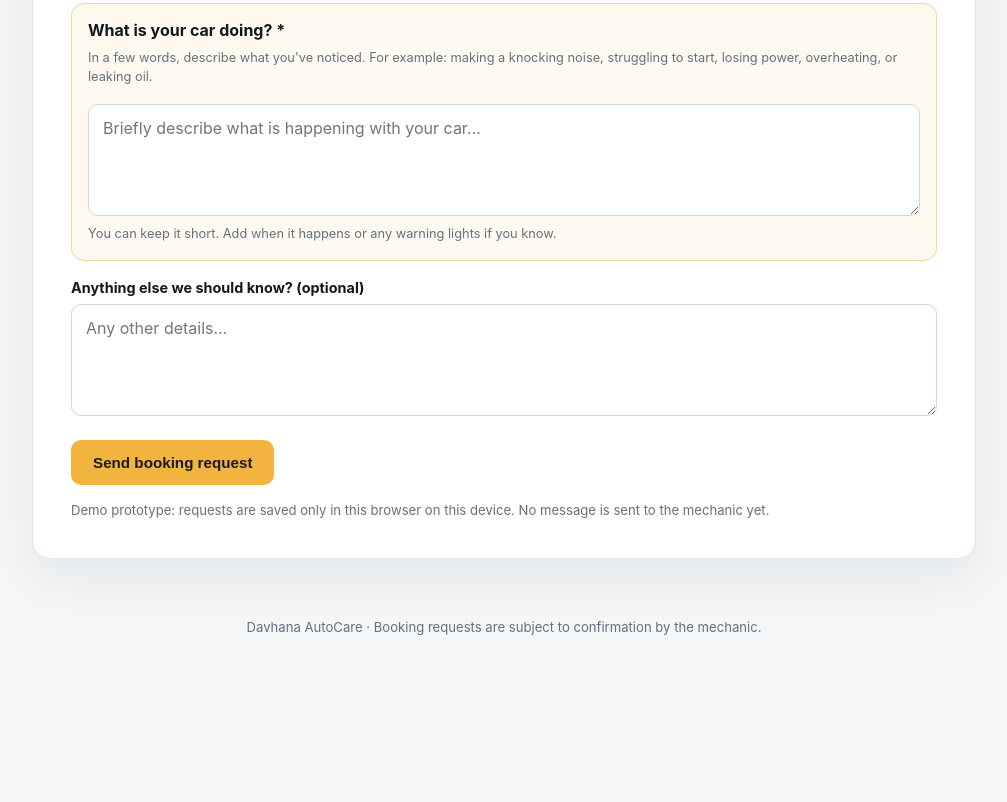
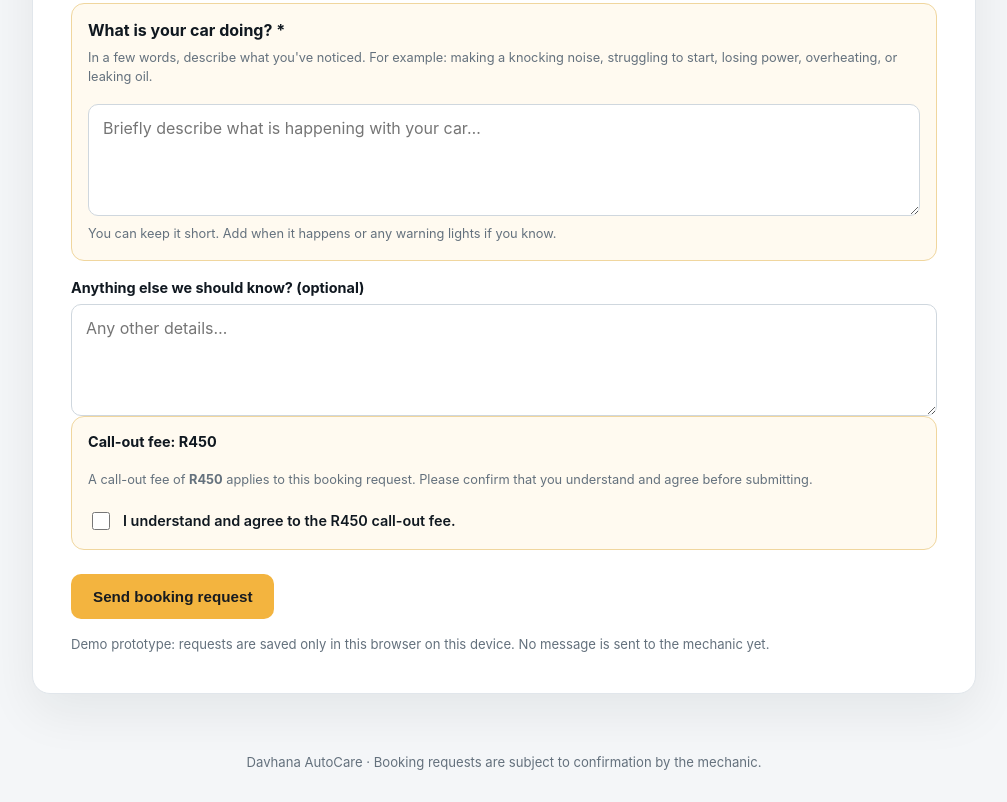
Before and after one commit to Luxolog/mechanic-booking-system, a plain HTML site: page index.html in a window 1280 px wide. Shown: the part 1027-1829 px from the top of the page, without its empty margins (136-1143 px from the left). Before the commit the page ends 1694 px from the top, so only its background shows below. Drawn offline with Linux system fonts and the light colour scheme.

Commit message:
Require customer agreement to R450 call-out fee

```diff
--- a/index.html
+++ b/index.html
@@ -30,7 +30,15 @@
 <div class="field"><label for="time">Preferred time</label><select id="time" name="time"><option value="">Any time</option><option>08:00–10:00</option><option>10:00–12:00</option><option>12:00–14:00</option><option>14:00–16:00</option></select></div>
 <div class="field full"><div class="hint" style="padding:12px 14px;border-radius:10px;background:#fff3e8;border:1px solid #f2c49d;color:#7b3b12"><strong>Safety note:</strong> If your brakes are failing, the engine is severely overheating, or the vehicle feels unsafe to drive, stop in a safe place and arrange professional assistance. Do not continue driving.</div></div>\n<div class="field full symptom"><label for="symptoms">What is your car doing? *</label><span class="hint">In a few words, describe what you've noticed. For example: making a knocking noise, struggling to start, losing power, overheating, or leaking oil.</span><textarea id="symptoms" name="symptoms" required maxlength="600" placeholder="Briefly describe what is happening with your car…" ></textarea><span class="hint">You can keep it short. Add when it happens or any warning lights if you know.</span></div>
 <div class="field full"><label for="extra">Anything else we should know? (optional)</label><textarea id="extra" name="extra" maxlength="600" placeholder="Any other details…"></textarea></div>
-</div><div class="actions"><button type="submit">Send booking request</button><span class="notice">Demo prototype: requests are saved only in this browser on this device. No message is sent to the mechanic yet.</span></div><div class="success" id="success" role="status"></div></form>
+</div><div class="field full" style="border:1px solid #f0d69e;background:#fffaf0;border-radius:13px;padding:16px">
+<label for="calloutAgree">Call-out fee: R450</label>
+<p class="hint">A call-out fee of <strong>R450</strong> applies to this booking request. Please confirm that you understand and agree before submitting.</p>
+<label style="display:flex;align-items:flex-start;gap:10px;font-weight:600;line-height:1.5">
+<input id="calloutAgree" name="calloutAgree" type="checkbox" required style="width:18px;height:18px;flex:0 0 18px;margin-top:2px">
+<span>I understand and agree to the R450 call-out fee.</span>
+</label>
+</div>
+<div class="actions"><button type="submit">Send booking request</button><span class="notice">Demo prototype: requests are saved only in this browser on this device. No message is sent to the mechanic yet.</span></div><div class="success" id="success" role="status"></div></form>
 </section></main><div class="foot" id="how">Davhana AutoCare · Booking requests are subject to confirmation by the mechanic.</div>
 <script>
 const form=document.getElementById('bookingForm'), success=document.getElementById('success');
```
